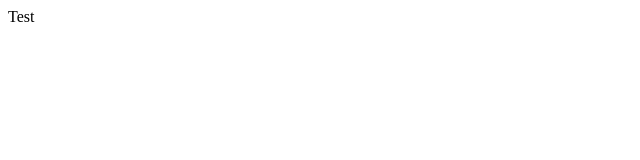
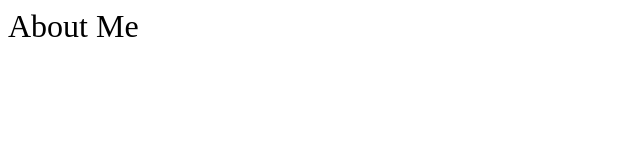
Before and after one commit to WVCS/portfolio-VincenteNguyen1, a plain HTML site: page index.html in a window 1280 px wide. Shown: the whole page, without its empty margins (0-640 px from the left). Drawn offline with Linux system fonts and the light colour scheme.

Commit message:
Update index.html

```diff
--- a/index.html
+++ b/index.html
@@ -1,8 +1,23 @@
 <!DOCTYPE html>
 <html>
-  <h>Test</h>
+  <title> Vincente Nguyen Portfolio </title>
+  <body>
+    <h style="font-size:200%; text-align:center;"> About Me</h>
 
 
 
 
+
+
+
+
+
+
+
+
+
+
+
+
+</body>
 </html>
```
